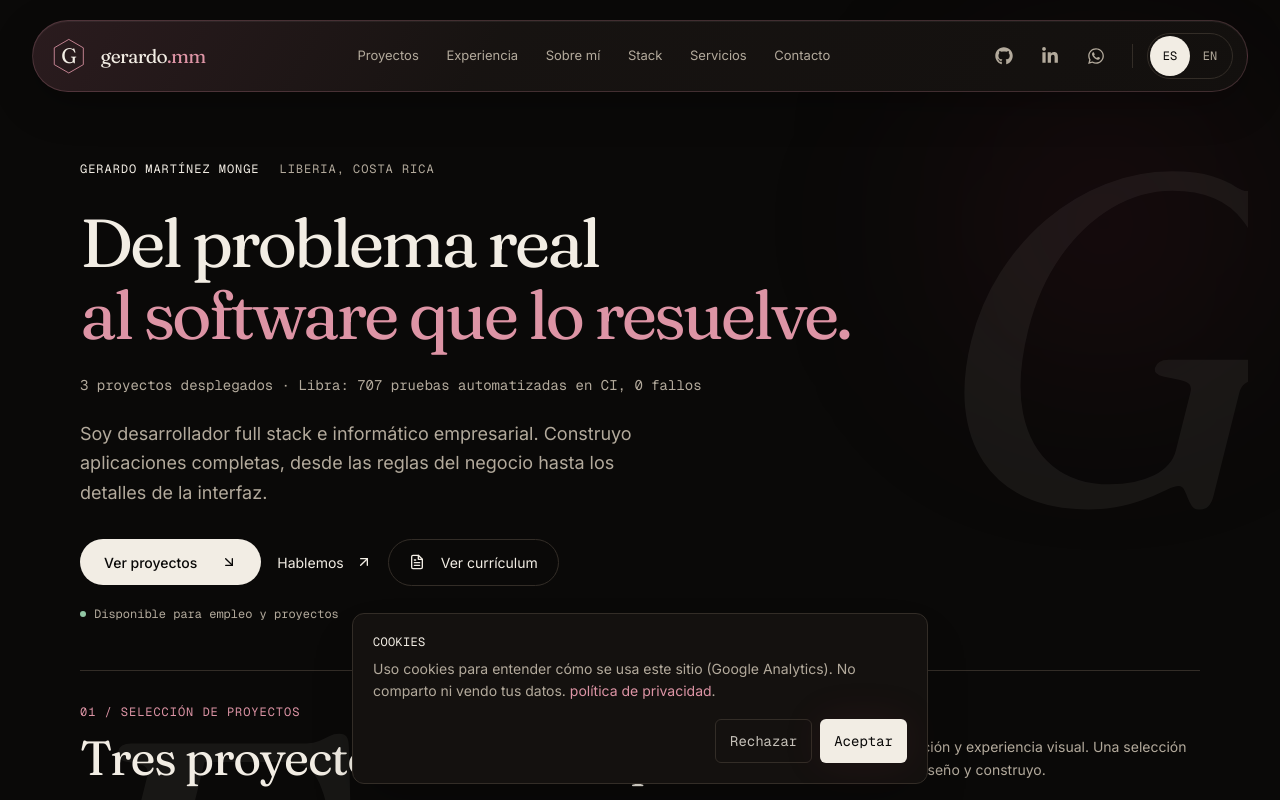
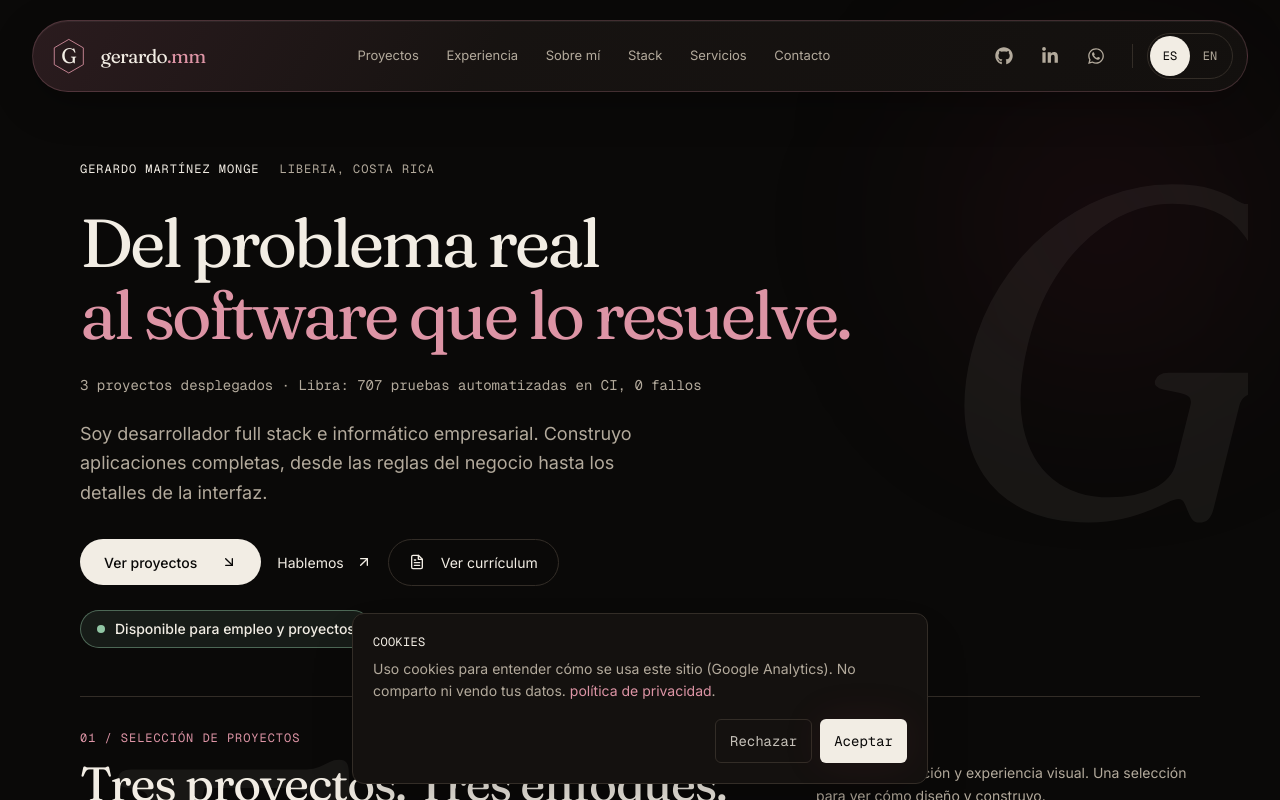
Before and after one commit to Gerardoprogramer/personal-site, a Next.js app: page / in a window 1280 px wide. Shown: the top 800 px of the page. Built offline with nearby package versions, Linux system fonts and the light colour scheme.

Commit message:
feat(hero): make availability more prominent
Larger foreground text in a bordered badge instead of small muted mono text.

```diff
--- a/components/sections/Hero.tsx
+++ b/components/sections/Hero.tsx
@@ -57,8 +57,8 @@ export function Hero() {
             {t.common.viewResume}
           </a>
         </div>
-        <p className="mt-5 flex items-center gap-2 font-mono-tech text-xs text-muted-foreground">
-          <span className="size-1.5 rounded-full bg-[#91c6a4]" />
+        <p className="mt-6 inline-flex items-center gap-2.5 rounded-full border border-[#91c6a4]/45 bg-[#91c6a4]/10 px-4 py-2 text-sm font-medium text-foreground">
+          <span aria-hidden="true" className="size-2 rounded-full bg-[#91c6a4]" />
           {t.hero.availability}
         </p>
       </div>
```
